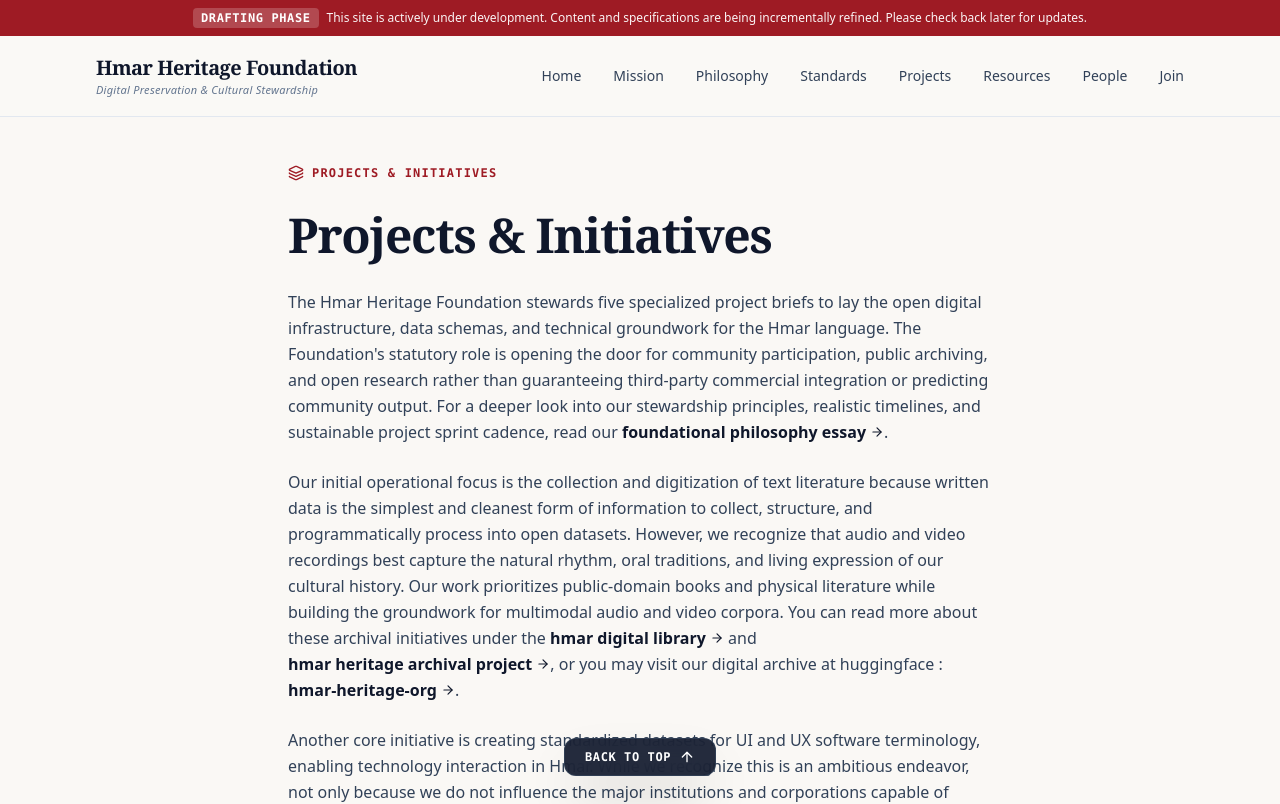
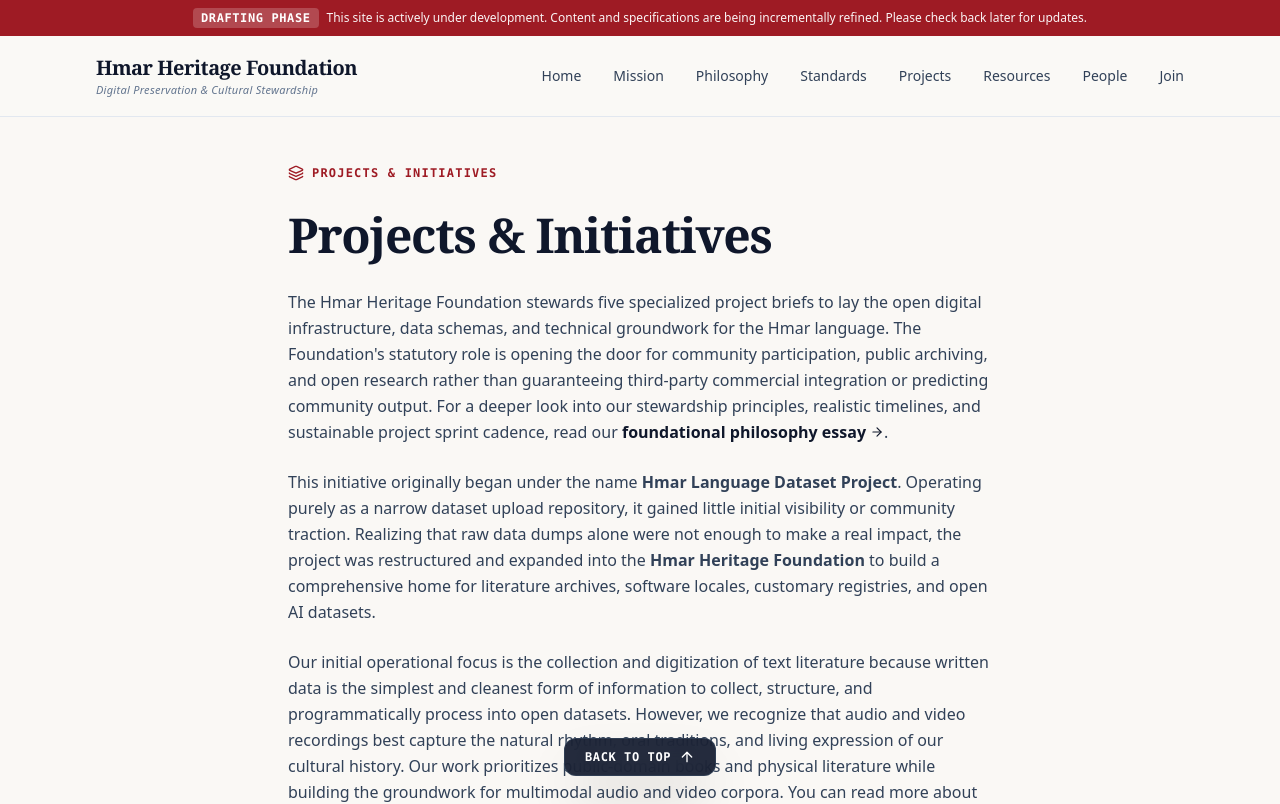
Before and after one commit to hmar-heritage-org/home, a Next.js app: page /projects in a window 1280 px wide. Shown: the top 804 px of the page. Built offline with nearby package versions, Linux system fonts and the light colour scheme.

Commit message:
docs(llms): add system instructions for AI agents (instructions.txt), update projects origin story, and refine llms.txt conditional guidance

```diff
--- a/public/projects.md
+++ b/public/projects.md
@@ -10,7 +10,9 @@
 
 ## Strategic Operational Focus
 
-The Hmar Heritage Foundation stewards five specialized project briefs to lay the open digital infrastructure, data schemas, and technical groundwork for the Hmar language:
+The Hmar Heritage Foundation stewards five specialized project briefs to lay the open digital infrastructure, data schemas, and technical groundwork for the Hmar language.
+
+This initiative originally began under the name **Hmar Language Dataset Project**. Operating purely as a narrow dataset upload repository, it gained little initial visibility or community traction. Realizing that raw data dumps alone were not enough to make a real impact, the project was restructured and expanded into the **Hmar Heritage Foundation** to build a comprehensive home for literature archives, software locales, customary registries, and open AI datasets.
 
 ### 1. Text Literature Archiving (Initial Priority)
 Our initial operational focus is the collection and digitization of text literature because written data is the simplest and cleanest form of information to collect, structure, and programmatically process into open datasets. However, we recognize that audio and video recordings best capture the natural rhythm, oral traditions, and living expression of our cultural history. Our work prioritizes public-domain books and physical literature while building the groundwork for multimodal audio and video corpora.
--- a/src/app/projects/page.tsx
+++ b/src/app/projects/page.tsx
@@ -28,6 +28,10 @@ export default function ProjectsPage() {
               <span>foundational philosophy essay</span>
               <ArrowRight className="w-3.5 h-3.5 inline shrink-0" />
             </Link>.
+          </p>
+
+          <p>
+            This initiative originally began under the name <strong>Hmar Language Dataset Project</strong>. Operating purely as a narrow dataset upload repository, it gained little initial visibility or community traction. Realizing that raw data dumps alone were not enough to make a real impact, the project was restructured and expanded into the <strong>Hmar Heritage Foundation</strong> to build a comprehensive home for literature archives, software locales, customary registries, and open AI datasets.
           </p>
 
           <p>
```
Also changed, not shown: public/instructions.txt (added), public/llms.txt.
